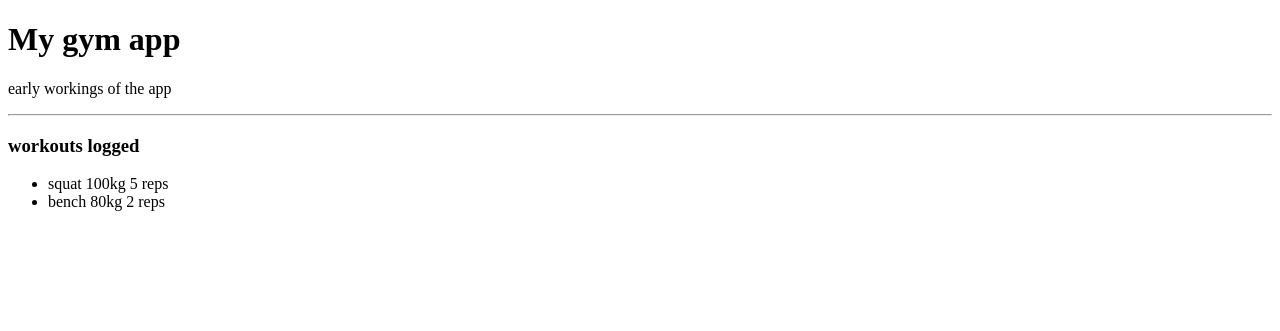
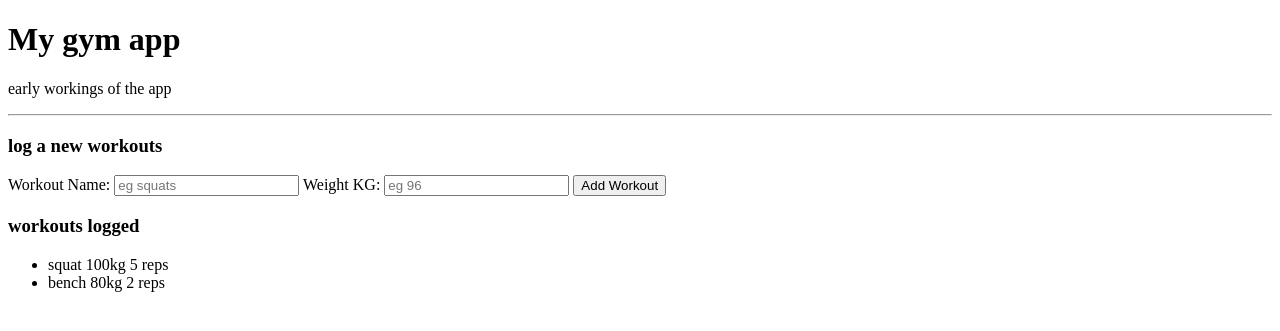
Before and after one commit to muhammadayaank700-cmd/gym-app, a Flask app: page / in a window 1280 px wide. Shown: the top 331 px of the page. Run offline with Flask 3, Linux system fonts and the light colour scheme.

Commit message:
created form and also implemented post requests for adding workouts along with the weights

```diff
--- a/app.py
+++ b/app.py
@@ -1,9 +1,16 @@
-from flask import Flask , render_template
+from flask import Flask , render_template , request
 
 app = Flask(__name__)
 
-@app.route('/')
+@app.route('/' , methods = ["GET" , "POST"])
 def home():
+    if request.method == "POST":
+        workout = request.form.get("workout_name")
+        weight = request.form.get("weight")
+
+        print(f"databse simulation: saving {workout} and the weight {weight}")
+
+
     return render_template("index.html")
 
 if __name__ == "__main__":
--- a/templates/index.html
+++ b/templates/index.html
@@ -13,6 +13,18 @@
     <p>early workings of the app</p>
 
     <hr>
+    <h3> log a new workouts</h3>
+    <form action = "/" method = "POST">
+        <label for = "workout_name">Workout Name:</label>
+        <input type = "text" id = "workout_name" name = "workout_name" required placeholder="eg squats">
+
+        <label for = "weight">Weight KG:</label>
+        <input type ="number" id = "weight" name = "weight" required placeholder="eg 96">
+        <button type = "submit">Add Workout</button>
+
+
+
+    </form>
     <h3> workouts logged</h3>
     <ul>
         <li> squat 100kg 5 reps</li>
```
